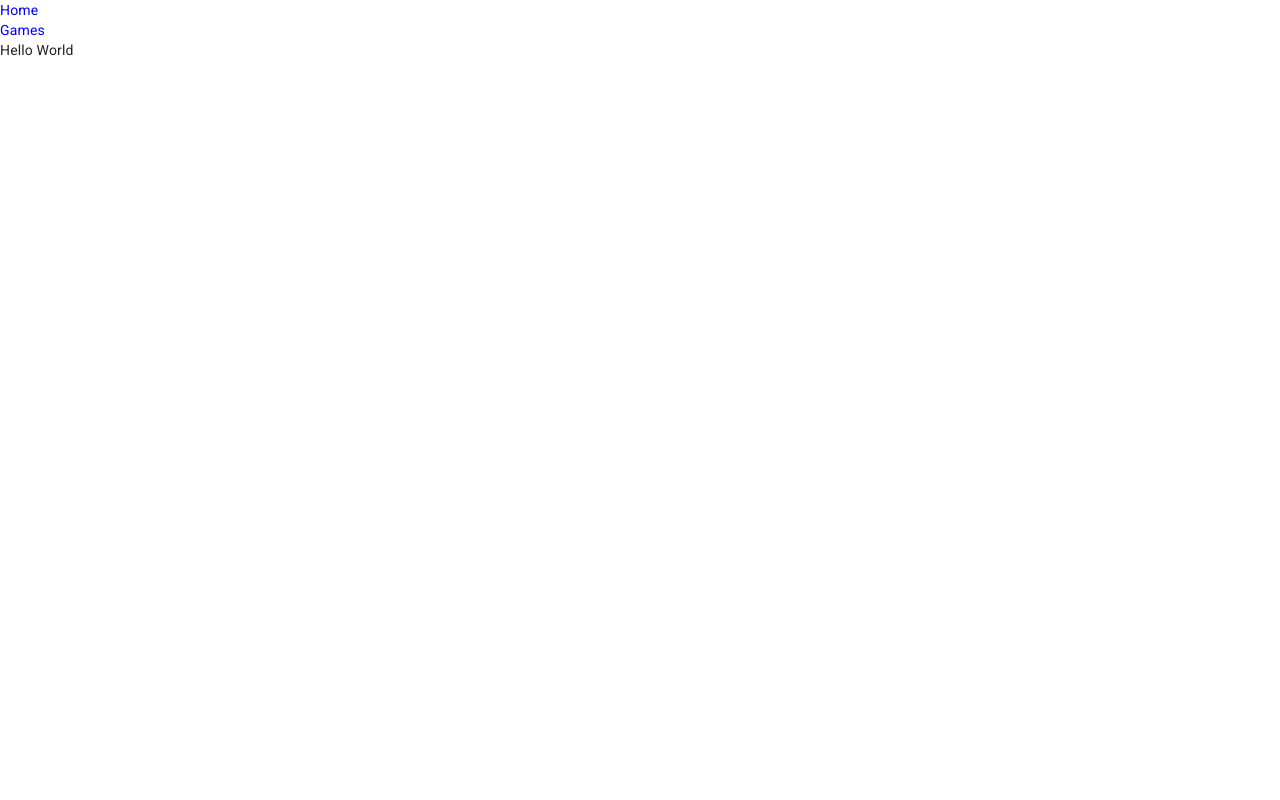
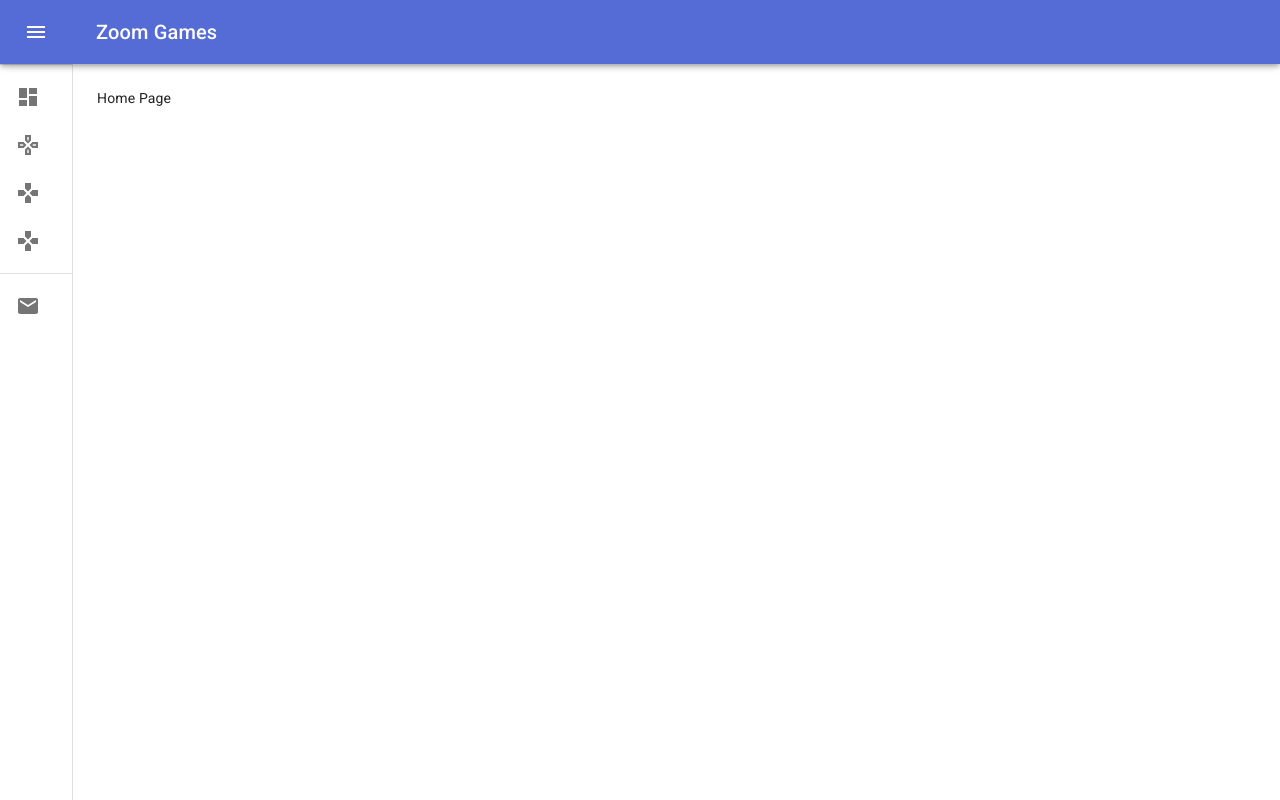
Before and after one commit to leonetti/zoom-bingo, a Next.js app: page / in a window 1280 px wide. Built offline with nearby package versions, Linux system fonts and the light colour scheme.

Commit message:
Updated CSS Global Navigation and MVP Games

```diff
--- a/package.json
+++ b/package.json
@@ -11,6 +11,8 @@
   },
   "dependencies": {
     "@material-ui/core": "^4.11.2",
+    "@material-ui/icons": "^4.11.2",
+    "clsx": "^1.1.1",
     "next": "10.0.3",
     "react": "17.0.1",
     "react-dom": "17.0.1",
--- a/src/components/globalNavigation.tsx
+++ b/src/components/globalNavigation.tsx
@@ -1,21 +1,183 @@
 /* eslint-disable jsx-a11y/anchor-is-valid */
+import { useState } from 'react';
 import Link from 'next/link';
+import clsx from 'clsx';
+import { makeStyles, useTheme } from '@material-ui/core/styles';
+import Drawer from '@material-ui/core/Drawer';
+import AppBar from '@material-ui/core/AppBar';
+import Toolbar from '@material-ui/core/Toolbar';
+import List from '@material-ui/core/List';
+import CssBaseline from '@material-ui/core/CssBaseline';
+import Typography from '@material-ui/core/Typography';
+import Divider from '@material-ui/core/Divider';
+import IconButton from '@material-ui/core/IconButton';
+import MenuIcon from '@material-ui/icons/Menu';
+import ChevronLeftIcon from '@material-ui/icons/ChevronLeft';
+import ChevronRightIcon from '@material-ui/icons/ChevronRight';
+import ListItem from '@material-ui/core/ListItem';
+import ListItemIcon from '@material-ui/core/ListItemIcon';
+import ListItemText from '@material-ui/core/ListItemText';
+import MailIcon from '@material-ui/icons/Mail';
+import DashboardIcon from '@material-ui/icons/Dashboard';
+import GamepadIcon from '@material-ui/icons/Gamepad';
+import GamepadTwoToneIcon from '@material-ui/icons/GamepadTwoTone';
 
-export default function globalNavigation() {
+const drawerWidth = 240;
+
+const useStyles = makeStyles((theme) => ({
+  root: {
+    display: 'flex',
+  },
+  appBar: {
+    zIndex: theme.zIndex.drawer + 1,
+    transition: theme.transitions.create(['width', 'margin'], {
+      easing: theme.transitions.easing.sharp,
+      duration: theme.transitions.duration.leavingScreen,
+    }),
+  },
+  appBarShift: {
+    marginLeft: drawerWidth,
+    width: `calc(100% - ${drawerWidth}px)`,
+    transition: theme.transitions.create(['width', 'margin'], {
+      easing: theme.transitions.easing.sharp,
+      duration: theme.transitions.duration.enteringScreen,
+    }),
+  },
+  menuButton: {
+    marginRight: 36,
+  },
+  hide: {
+    display: 'none',
+  },
+  drawer: {
+    width: drawerWidth,
+    flexShrink: 0,
+    whiteSpace: 'nowrap',
+  },
+  drawerOpen: {
+    width: drawerWidth,
+    transition: theme.transitions.create('width', {
+      easing: theme.transitions.easing.sharp,
+      duration: theme.transitions.duration.enteringScreen,
+    }),
+  },
+  drawerClose: {
+    transition: theme.transitions.create('width', {
+      easing: theme.transitions.easing.sharp,
+      duration: theme.transitions.duration.leavingScreen,
+    }),
+    overflowX: 'hidden',
+    width: theme.spacing(7) + 1,
+    [theme.breakpoints.up('sm')]: {
+      width: theme.spacing(9) + 1,
+    },
+  },
+  toolbar: {
+    display: 'flex',
+    alignItems: 'center',
+    justifyContent: 'flex-end',
+    padding: theme.spacing(0, 1),
+    // necessary for content to be below app bar
+    ...theme.mixins.toolbar,
+  },
+  content: {
+    flexGrow: 1,
+    padding: theme.spacing(3),
+  },
+}));
+
+export default function GlobalNavigation({ children }: any) {
+  const classes = useStyles();
+  const theme = useTheme();
+  const [open, setOpen] = useState(false);
+
+  const handleDrawerOpen = () => {
+    setOpen(true);
+  };
+
+  const handleDrawerClose = () => {
+    setOpen(false);
+  };
+
+  interface NavItem {
+    name: string,
+    href: string,
+  }
+
   return (
-    <nav>
-      <ul>
-        <li>
+    <div className={classes.root}>
+      <CssBaseline />
+      <AppBar
+        position="fixed"
+        className={clsx(classes.appBar, {
+          [classes.appBarShift]: open,
+        })}
+      >
+        <Toolbar>
+          <IconButton
+            color="inherit"
+            aria-label="open drawer"
+            onClick={handleDrawerOpen}
+            edge="start"
+            className={clsx(classes.menuButton, {
+              [classes.hide]: open,
+            })}
+          >
+            <MenuIcon />
+          </IconButton>
+          <Typography variant="h6" noWrap>
+            Zoom Games
+          </Typography>
+        </Toolbar>
+      </AppBar>
+      <Drawer
+        variant="permanent"
+        className={clsx(classes.drawer, {
+          [classes.drawerOpen]: open,
+          [classes.drawerClose]: !open,
+        })}
+        classes={{
+          paper: clsx({
+            [classes.drawerOpen]: open,
+            [classes.drawerClose]: !open,
+          }),
+        }}
+      >
+        <div className={classes.toolbar}>
+          <IconButton onClick={handleDrawerClose}>
+            {theme.direction === 'rtl' ? <ChevronRightIcon /> : <ChevronLeftIcon />}
+          </IconButton>
+        </div>
+        <Divider />
+        <List>
+          {[{ name: 'Dashboard', href: '/' }, { name: 'All Games', href: '/games' }, { name: 'Bingo', href: '/' }, { name: 'Checkers', href: '/' }].map((navItem: NavItem, index: number) => (
+            <Link href={navItem.href} key={navItem.name}>
+              <ListItem title={navItem.name} button component="a" onClick={handleDrawerClose}>
+                {index !== 1 && (
+                  <ListItemIcon>{index === 0 ? <DashboardIcon /> : <GamepadIcon />}</ListItemIcon>
+                )}
+                {index === 1 && (
+                  <ListItemIcon><GamepadTwoToneIcon /></ListItemIcon>
+                )}
+                <ListItemText primary={navItem.name} />
+              </ListItem>
+            </Link>
+          ))}
+        </List>
+        <Divider />
+        <List>
           <Link href="/">
-            <a>Home</a>
+            <ListItem button>
+              <ListItemIcon><MailIcon /></ListItemIcon>
+              <ListItemText primary="Contact" />
+            </ListItem>
           </Link>
-        </li>
-        <li>
-          <Link href="/games">
-            <a>Games</a>
-          </Link>
-        </li>
-      </ul>
-    </nav>
+        </List>
+      </Drawer>
+      <main className={classes.content}>
+        <div className={classes.toolbar} />
+        {children}
+      </main>
+    </div>
   );
 }
--- a/src/pages/_app.tsx
+++ b/src/pages/_app.tsx
@@ -4,7 +4,7 @@
 import Head from 'next/head';
 import { ThemeProvider } from '@material-ui/core/styles';
 import CssBaseline from '@material-ui/core/CssBaseline';
-import GlobalNavigation from '../components/globalNavigation';
+import GlobalNavigation from '../components/GlobalNavigation';
 import theme from '../styles/theme';
 
 export default function MyApp(props: any) {
@@ -25,9 +25,10 @@
       <ThemeProvider theme={theme}>
         {/* CssBaseline kickstart an elegant, consistent, and simple baseline to build upon. */}
         <CssBaseline />
-        <GlobalNavigation />
-        {/* eslint-disable-next-line react/jsx-props-no-spreading */}
-        <Component {...pageProps} />
+        <GlobalNavigation>
+          {/* eslint-disable-next-line react/jsx-props-no-spreading */}
+          <Component {...pageProps} />
+        </GlobalNavigation>
       </ThemeProvider>
     </>
   );
--- a/src/pages/index.tsx
+++ b/src/pages/index.tsx
@@ -1,5 +1,5 @@
 export default function Home() {
   return (
-    <h1>Hello World</h1>
+    <h1>Home Page</h1>
   );
 }
```
Also changed, not shown: src/pages/games.tsx (+5 -5 lines), 1 other file (tests, documents, lock files or other folders).
